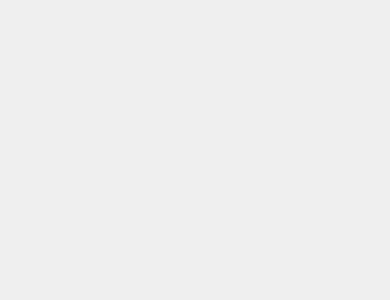
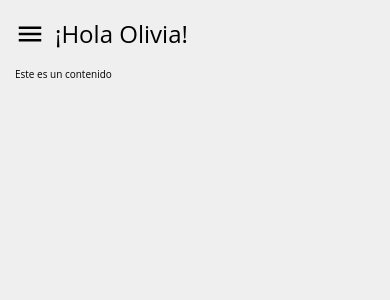
Before and after one commit to AgusB1101/Test-Repository, a React (Create React App) app: page / in a window 390 px wide. Shown: the top 300 px of the page. Built offline with nearby package versions, Linux system fonts and the light colour scheme.

Commit message:
Change header to accept chevron title and separate content in main area

```diff
--- a/src/App.css
+++ b/src/App.css
@@ -2,6 +2,12 @@
    v2.0 | 20110126
    License: none (public domain)
 */
+
+*,
+*::before,
+*::after {
+  box-sizing: border-box;
+}
 
 html,
 body,
@@ -138,3 +144,49 @@ html {
   min-height: 100vh;
   width: 100%;
 }
+
+h1,
+h2,
+h3 {
+  font-weight: 400;
+}
+
+h1 {
+  font-size: 4rem;
+}
+
+h2 {
+  font-size: 3.2rem;
+}
+
+h3 {
+  font-size: 2.4rem;
+}
+
+.sideBarOpen {
+  animation: slide 0.2s forwards;
+  width: 29.6rem;
+  display: flex;
+}
+
+.sideBarClose {
+  animation: reverse_slide 0.2s;
+  display: flex;
+}
+
+@keyframes slide {
+  0% {
+    transform: translateX(-100%);
+  }
+  100% {
+    transform: translateX(0);
+  }
+}
+@keyframes reverse_slide {
+  0% {
+    transform: translateX(0);
+  }
+  100% {
+    transform: translateX(-100%);
+  }
+}
--- a/src/App.js
+++ b/src/App.js
@@ -1,12 +1,35 @@
 import './App.css'
+import { useRef } from 'react'
 import MainArea from './components/MainArea/MainArea'
 import SideBar from './components/SideBar/SideBar'
 
 function App() {
+  const sideBar = useRef()
+  const mainArea = useRef()
+
+  const handleMenu = () => {
+    if (window.innerWidth <= 1024) {
+      sideBar.current.classList.add('sideBarOpen')
+      sideBar.current.focus()
+      mainArea.current.style.pointerEvents = 'none'
+    }
+  }
+
+  const closeMenu = () => {
+    if (sideBar.current.classList.contains('sideBarOpen')) {
+      sideBar.current.classList.add('sideBarClose')
+      setTimeout(() => {
+        sideBar.current.classList.remove('sideBarClose')
+        sideBar.current.classList.remove('sideBarOpen')
+        mainArea.current.style.pointerEvents = 'initial'
+      }, 200)
+    }
+  }
+
   return (
     <div className="app">
-      <SideBar />
-      <MainArea />
+      <SideBar ref={sideBar} closeMenu={closeMenu} />
+      <MainArea ref={mainArea} handleMenu={handleMenu} />
     </div>
   )
 }
--- /dev/null
+++ b/src/components/Content/Content.css
@@ -0,0 +1,5 @@
+.content {
+  height: 100%;
+  padding: 1.5rem;
+  padding-top: 0;
+}
--- /dev/null
+++ b/src/components/Content/Content.js
@@ -0,0 +1,7 @@
+import './Content.css'
+
+const Content = ({ children }) => {
+  return <div className="content"> {children} </div>
+}
+
+export default Content
--- a/src/components/Header/Header.css
+++ b/src/components/Header/Header.css
@@ -0,0 +1,19 @@
+.header {
+  display: flex;
+  gap: 1rem;
+  align-items: center;
+  height: 7.2rem;
+  padding: 1.5rem;
+}
+
+.menu {
+  width: 3rem;
+  cursor: pointer;
+  display: block;
+}
+
+@media (min-width: 1025px) {
+  .menu {
+    display: none;
+  }
+}
--- a/src/components/Header/Header.js
+++ b/src/components/Header/Header.js
@@ -1,5 +1,19 @@
-const Header = ({ children }) => {
-  return <header>{children}</header>
+import './Header.css'
+
+const Header = ({ handleMenu, title, afterChevron }) => {
+  return (
+    <header className="header">
+      <img
+        className="menu"
+        src="/assets/menu.svg"
+        alt="Menu"
+        onClick={handleMenu}
+      />
+      <h3>{title}</h3>
+      {afterChevron ? <img src="/assets/chevron.svg" alt="Chevron" /> : ''}
+      <h3>{afterChevron}</h3>
+    </header>
+  )
 }
 
 export default Header
--- a/src/components/MainArea/MainArea.js
+++ b/src/components/MainArea/MainArea.js
@@ -8,12 +8,13 @@ import StoresList from '../../pages/Stores/StoresList/StoresList'
 import StoreView from '../../pages/Stores/StoreView/StoreView'
 import NotFound from '../../pages/NotFound/NotFound'
 import './MainArea.css'
+import React from 'react'
 
-const MainArea = () => {
+const MainArea = React.forwardRef(({ handleMenu }, ref) => {
   return (
-    <div className="mainArea">
+    <div className="mainArea" ref={ref}>
       <Routes>
-        <Route path="/" element={<Home />} />
+        <Route path="/" element={<Home handleMenu={handleMenu} />} />
         <Route path="/products" element={<ProductsList />} />
         <Route path="/products/:id" element={<ProductView />} />
         <Route path="/products/new" element={<ProductNew />} />
@@ -24,6 +25,6 @@ const MainArea = () => {
       </Routes>
     </div>
   )
-}
+})
 
 export default MainArea
--- a/src/components/SideBar/SideBar.css
+++ b/src/components/SideBar/SideBar.css
@@ -3,11 +3,20 @@
   backdrop-filter: blur(0.5rem);
   width: 29.6rem;
   min-height: 100%;
-  display: none;
+  transform: translateX(-100%);
+  overflow-x: hidden;
+  position: fixed;
+  z-index: 3;
+  padding: 2rem;
+  outline: none;
 }
 
 @media (min-width: 1025px) {
   .sideBar {
     display: flex;
+    flex-direction: column;
+    justify-content: space-between;
+    transform: translateX(0);
+    position: initial;
   }
 }
--- a/src/components/SideBar/SideBar.js
+++ b/src/components/SideBar/SideBar.js
@@ -1,7 +1,18 @@
+import React from 'react'
 import './SideBar.css'
 
-const SideBar = () => {
-  return <div className="sideBar"></div>
-}
+const SideBar = React.forwardRef(({ closeMenu }, ref) => {
+  const handleSideBar = (e) => e.stopPropagation()
+
+  return (
+    <div
+      className="sideBar"
+      ref={ref}
+      tabIndex="1"
+      onClick={handleSideBar}
+      onBlur={closeMenu}
+    ></div>
+  )
+})
 
 export default SideBar
--- a/src/pages/Home/Home.js
+++ b/src/pages/Home/Home.js
@@ -1,7 +1,14 @@
+import Content from '../../components/Content/Content'
+import Header from '../../components/Header/Header'
 import './Home.css'
 
-const Home = () => {
-  return <div></div>
+const Home = ({ handleMenu }) => {
+  return (
+    <>
+      <Header handleMenu={handleMenu} title="¡Hola Olivia!" />
+      <Content>Este es un contenido</Content>
+    </>
+  )
 }
 
 export default Home
```
Also changed, not shown: public/assets/chevron.svg (renamed from public/assets/chevron-right (1).svg).
